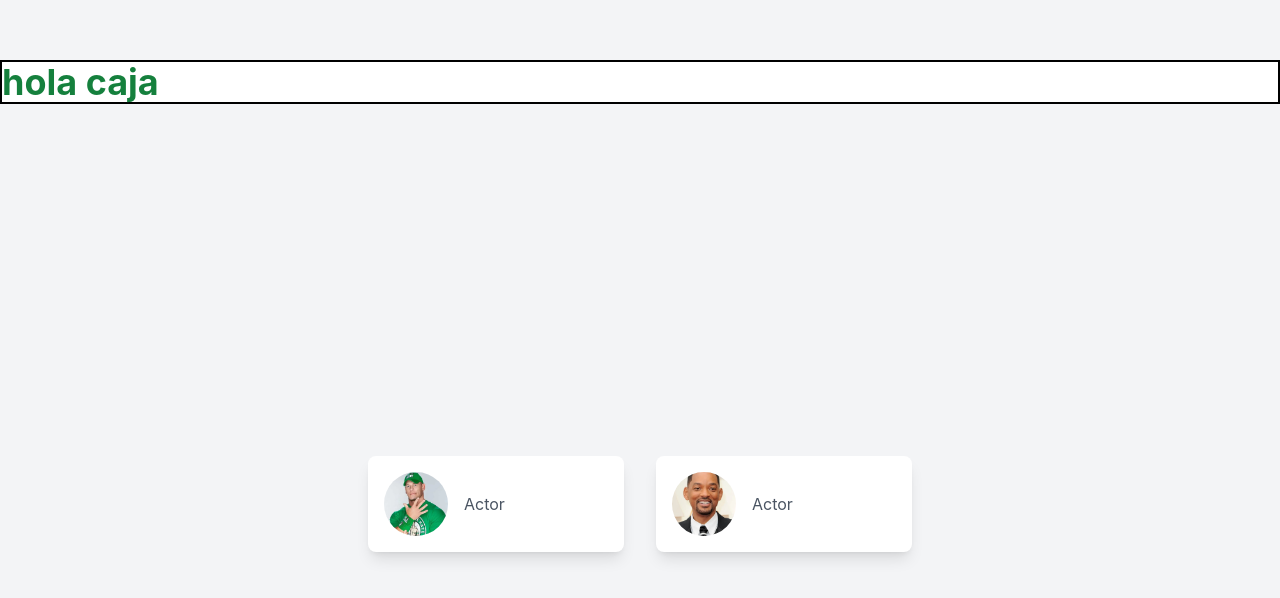
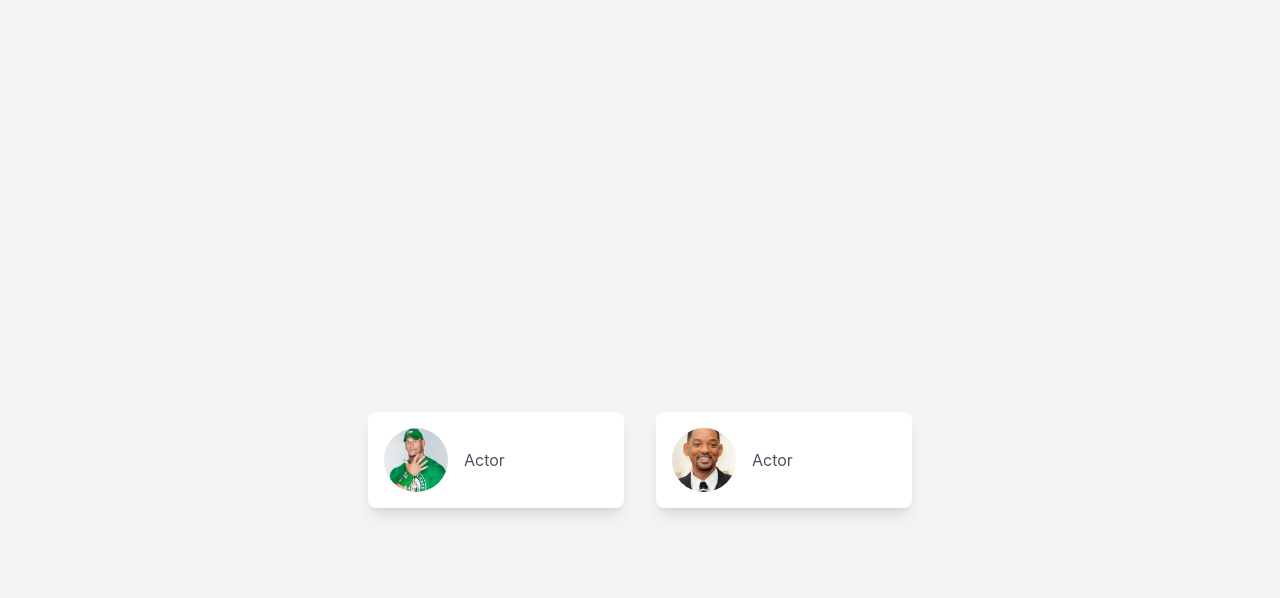
Before and after one commit to francmauric/framer-motion-practica2, a React (Vite) app: page / in a window 1280 px wide. Shown: the part 1564-2162 px from the top of the page. Built offline with nearby package versions, Linux system fonts and the light colour scheme.

Commit message:
actualizacion

```diff
--- a/src/App.jsx
+++ b/src/App.jsx
@@ -26,9 +26,7 @@ function App() {
     <div className="flex items-center justify-center min-h-screen bg-gray-100" >
       <DropdownMenu />
     </div>
-    <div id="encavesado" className=" w-full">
-      <h1 className="text-4xl font-bold text-green-700 shadow-lg border-black border-2">hola caja</h1>
-    </div>
+
     <div className="flex flex-wrap items-center justify-center min-h-screen bg-gray-100 gap-8 p-4 ">
       {profiles.map((profile,index) => (
         <ProfileCard
```
